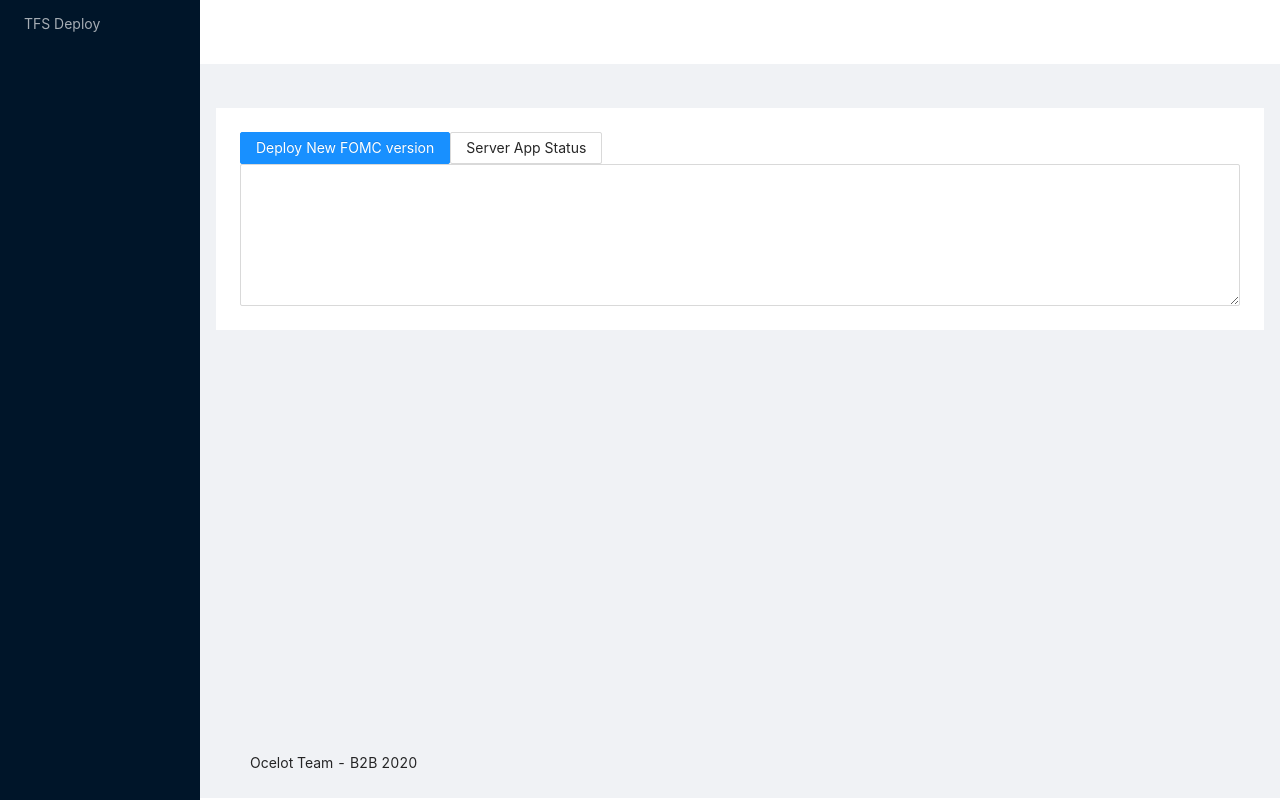
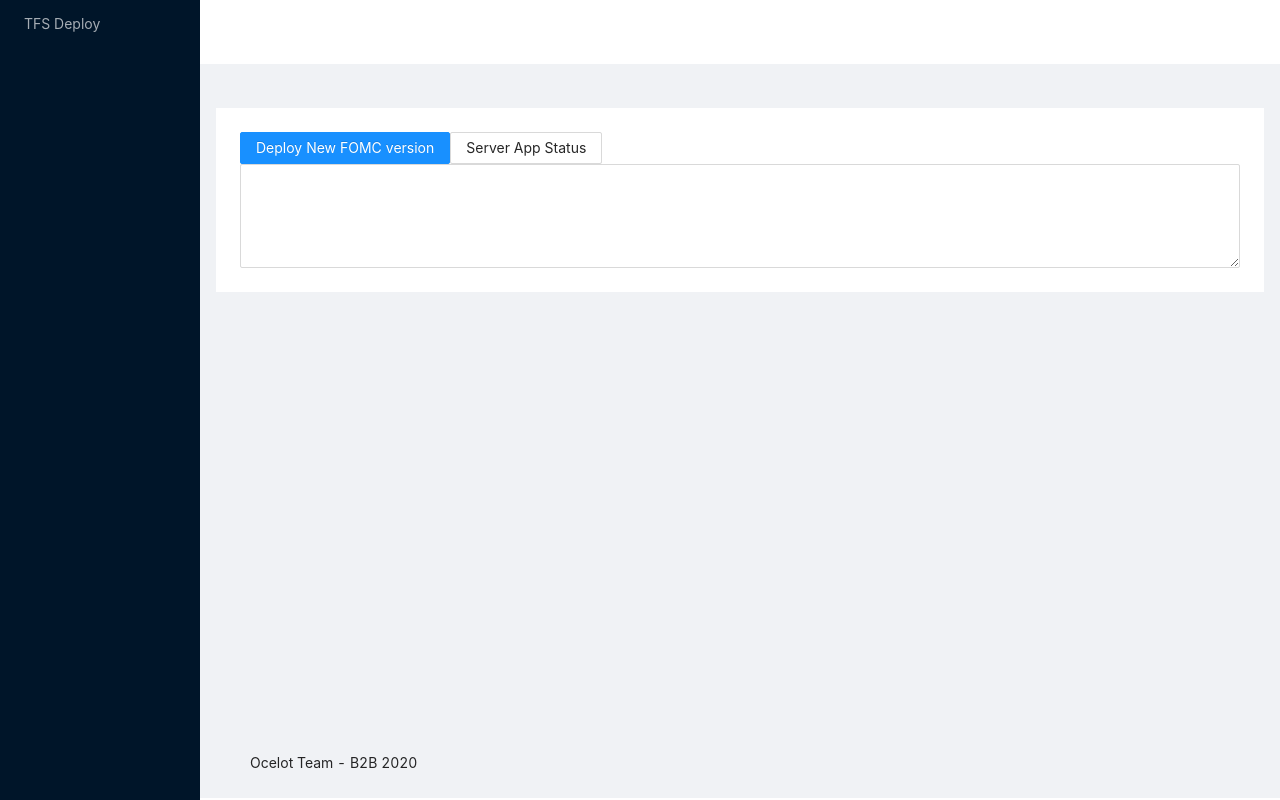
Before and after one commit to alan-alvarenga-telus/DeployDasboardClient, a React app: page / in a window 1280 px wide. Built offline with nearby package versions, Linux system fonts and the light colour scheme.

Commit message:
adding monospace styling

```diff
--- a/src/components/Home/index.js
+++ b/src/components/Home/index.js
@@ -27,7 +27,7 @@ export default function Home(props) {
       <Button type="default" onClick={getStatus}>Server App Status</Button>
       {(form.loading)
       ? <Spin size='large' />
-      : <TextArea rows={6} value={form.data} />
+      : <TextArea rows={6} value={form.data} style={{fontSize: "10px", fontFamily:"MONOSPACE"}}/>
       }
     </>
   );
```
